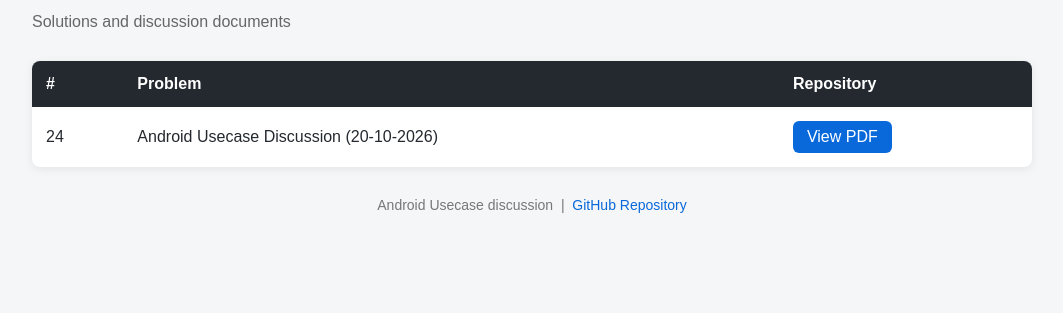
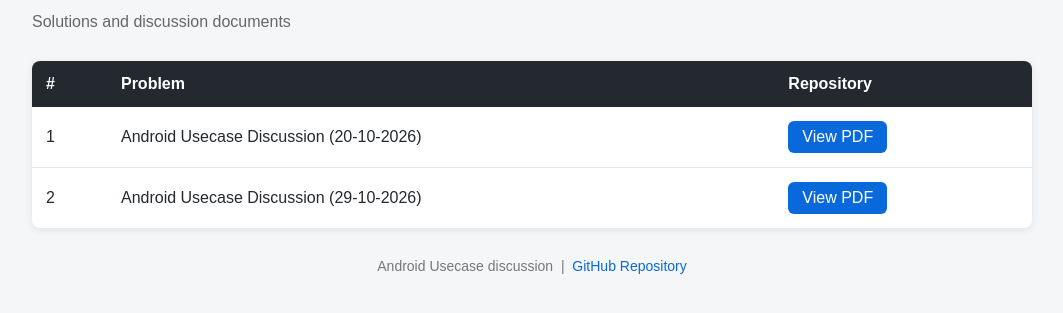
Before and after one commit to ashish1889/Android-Usecase-discussion, a plain HTML site: page index.html in a window 1280 px wide. Shown: the part 75-388 px from the top of the page, without its empty margins (108-1171 px from the left). Drawn offline with Linux system fonts and the light colour scheme.

Commit message:
Add new Android Usecase Discussion entries

```diff
--- a/index.html
+++ b/index.html
@@ -85,9 +85,14 @@
         </thead>
         <tbody>
             <tr>
-                <td>24</td>
+                <td>1</td>
                 <td>Android Usecase Discussion (20-10-2026)</td>
                 <td><a class="view-button" href="https://raw.githubusercontent.com/ashish1889/Android-Usecase-discussion/main/20-10-2026-dicussion.pdf" target="_blank" rel="noopener noreferrer" type="application/pdf">View PDF</a></td>
+            </tr>
+            <tr>
+                <td>2</td>
+                <td>Android Usecase Discussion (29-10-2026)</td>
+                <td><a class="view-button" href="https://raw.githubusercontent.com/ashish1889/Android-Usecase-discussion/blob/main/27-10-2026-Topics.pdf" target="_blank" rel="noopener noreferrer" type="application/pdf">View PDF</a></td>
             </tr>
         </tbody>
     </table>
```
